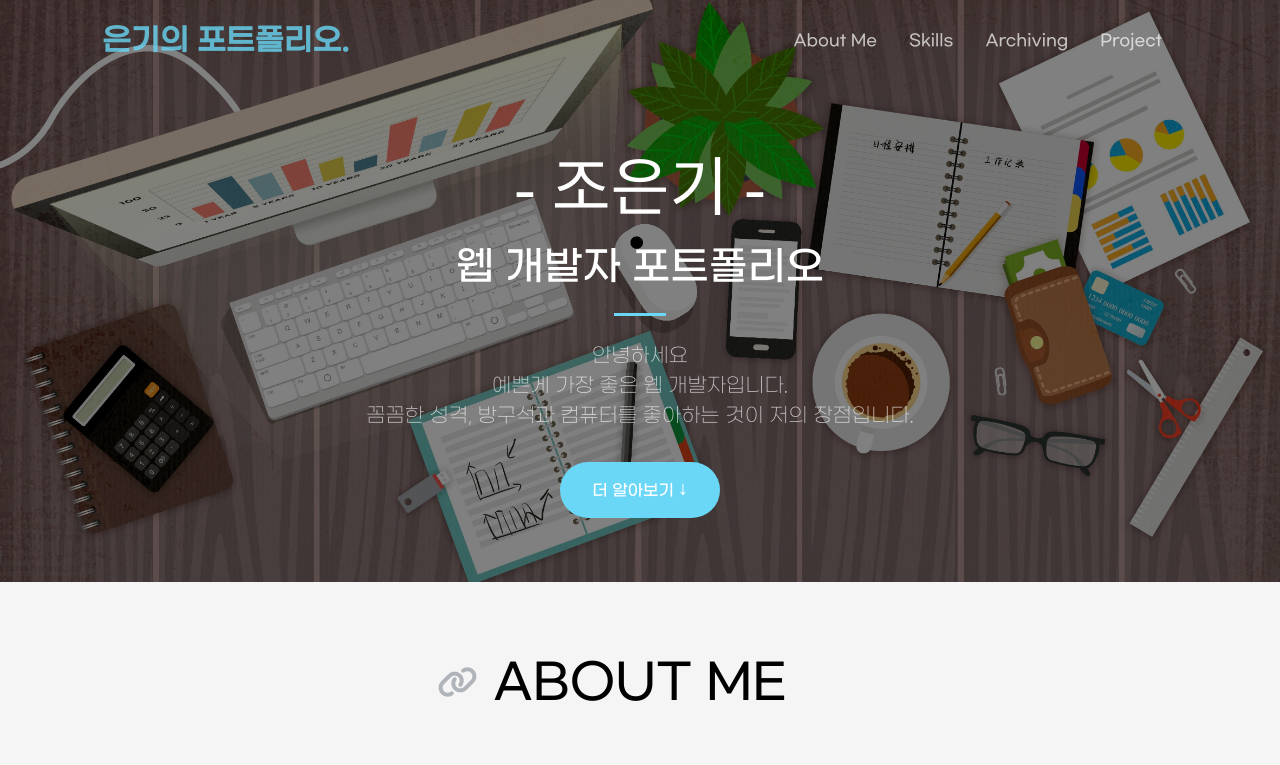
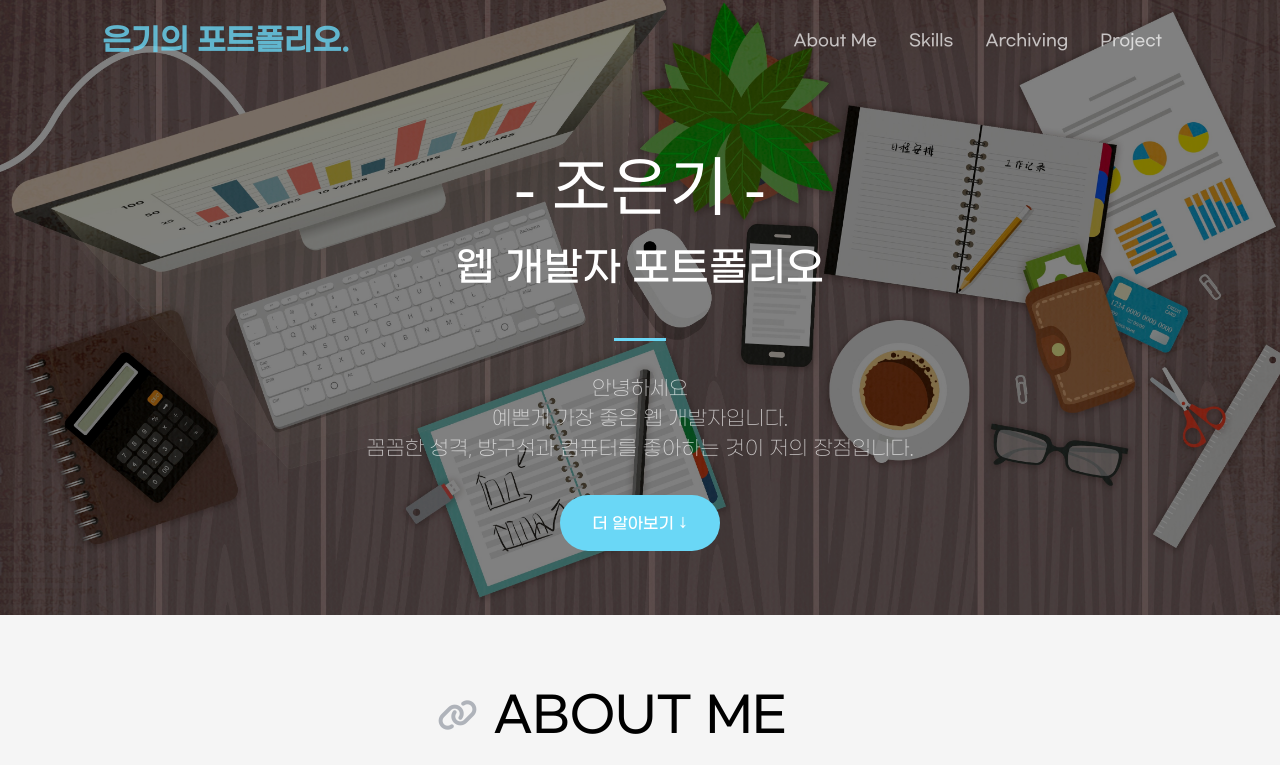
Before and after one commit to eunkeeee/myportfolio, a React (Create React App) app: page / in a window 1280 px wide. Shown: the top 765 px of the page. Built offline with nearby package versions, Linux system fonts and the light colour scheme; a web font is replaced by a local one.

Commit message:
href 없이 위치이동 성공 scroll

```diff
--- a/src/components/NavBar.js
+++ b/src/components/NavBar.js
@@ -5,7 +5,7 @@ const NavigationBar = ({ background }) => {
   const transparentWhite = "hsla(0, 0%, 100%, 0.7)";
   const backgroundMenuColor = "#334A52";
   return (
-    <div className={styles.menus}>
+    <div className={styles.menus} id="section-navBar">
       <NavMenu
         text="About Me"
         href="#section-AboutMe"
--- a/src/components/NavMenu.js
+++ b/src/components/NavMenu.js
@@ -3,17 +3,29 @@ import styles from "./NavMenu.module.css";
 const NavMenu = ({ background, href, text }) => {
   const transparentWhite = "hsla(0, 0%, 100%, 0.7)";
   const backgroundMenuColor = "#334A52";
+
+  const onClick = () => {
+    const navBarHeight = document.querySelector("#section-navBar").offsetTop;
+    const topHeight = 0;
+    const aboutMeHeight = document.querySelector("#section-AboutMe").offsetTop;
+    const skillsHeight = document.querySelector("#section-Skills").offsetTop;
+    const ArchivingHeight =
+      document.querySelector("#section-Archiving").offsetTop;
+    const ProjectHeight = document.querySelector("#section-Project").offsetTop;
+    const elementHeight = document.querySelector("#section-AboutMe").offsetTop;
+
+    window.scrollTo({ top: elementHeight - navBarHeight, behavior: "smooth" });
+  };
+
   return (
-    <div>
-      <a
+    <div
       className={styles.menu}
       style={{
         color: `${background ? backgroundMenuColor : transparentWhite}`,
       }}
-        href={href}
+      onClick={onClick}
     >
       {text}
-      </a>
     </div>
   );
 };
--- a/src/screens/Mainhead.module.css
+++ b/src/screens/Mainhead.module.css
@@ -28,12 +28,13 @@
 }
 .bigTitle {
   font-size: 4rem;
-  margin-bottom: 15px;
+  margin-bottom: 1rem;
   font-family: "Gmarket-Sans-Bold";
 }
 .smallTitle {
   font-size: 2.5rem;
   font-family: "Gmarket-Sans-Medium";
+  margin-bottom: 3rem;
 }
 .divider {
   width: 3.25rem;
@@ -43,6 +44,7 @@
   border-top: 0.2rem solid var(--logo-color);
   opacity: 0;
   animation: appear 2s ease-in-out 0.3s forwards;
+  margin-bottom: 2rem;
 }
 .description {
   margin: 0 auto 2rem;
```
Lines whose indentation alone changed are shown as unchanged.
